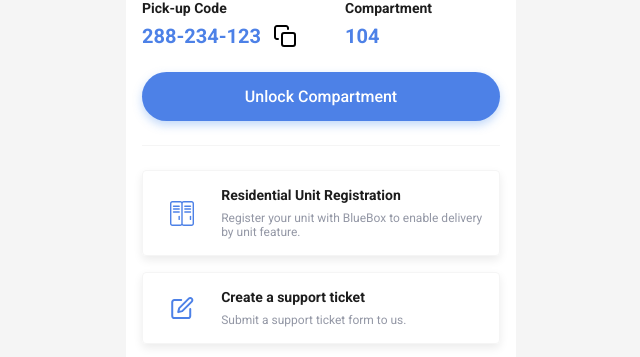
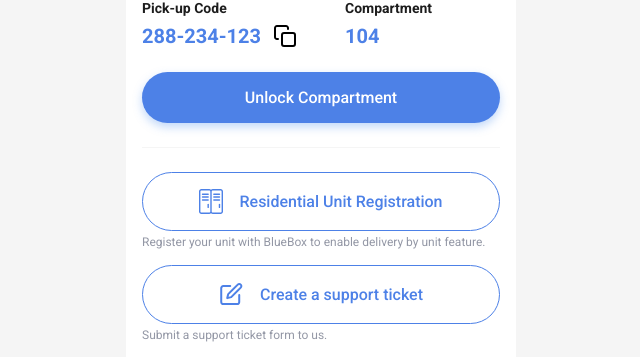
Before and after one commit to laubana/frontend-react-bluebits, a React (Vite) app: page / in a window 1280 px wide. Shown: the part 473-830 px from the top of the page, without its empty margins (319-959 px from the left). Built offline with nearby package versions, Linux system fonts and the light colour scheme; no server answers.

Commit message:
change card to button

```diff
--- a/src/components/Button/Button.style.ts
+++ b/src/components/Button/Button.style.ts
@@ -16,10 +16,14 @@ const paddingSizes: Record<Sizing, string> = {
 
 const colorings: Record<Coloring, string> = {
   blue: `
-        background-color: #4D81E7;
-        box-shadow: 0 4px 10px 0 rgba(76, 144, 239, 0.35);
-        color:#FFFFFF;
+    background-color: #4D81E7;
+    border: 0;
+    box-shadow: 0 4px 10px 0 rgba(76, 144, 239, 0.35);
     `,
+  transparent: `
+    background-color: #FFFFFF;
+    border: 1px solid #4D81E7;
+  `,
 };
 
 export const Button = styled.button<{
@@ -33,10 +37,11 @@ export const Button = styled.button<{
   ${({ sizing: size }) => fontSizes[size]};
   align-items: center;
   border-radius: 69px;
-  border: 0;
   cursor: pointer;
   display: flex;
   justify-content: center;
-  padding: 15px;
+  gap: 16px;
+  padding: 16px;
   white-space: nowrap;
+  overflow: hidden;
 `;
--- a/src/components/Button/Button.view.tsx
+++ b/src/components/Button/Button.view.tsx
@@ -4,10 +4,11 @@ import { Button } from "./Button.style";
 import Text from "../Text";
 
 const ButtonComponent = ({
+  block,
+  coloring = "blue",
+  leftComponent,
+  onClick,
   sizing = "medium",
-  coloring = "blue",
-  block,
-  onClick,
   text,
 }: ButtonProps): JSX.Element => {
   return (
@@ -18,7 +19,12 @@ const ButtonComponent = ({
       block={block}
       onClick={onClick}
     >
-      <Text coloring="white" variant="titleMd" style={{ fontWeight: 500 }}>
+      {leftComponent && leftComponent}
+      <Text
+        coloring={coloring === "blue" ? "white" : "blue"}
+        variant="titleMd"
+        style={{ fontWeight: 500 }}
+      >
         {text}
       </Text>
     </Button>
--- a/src/pages/Common/Home/Home.style.ts
+++ b/src/pages/Common/Home/Home.style.ts
@@ -72,3 +72,9 @@ export const CardWrapper = styled.div`
   flex-direction: column;
   gap: 16px;
 `;
+
+export const ButtonWrapper = styled.div`
+  display: flex;
+  flex-direction: column;
+  gap: 4px;
+`;
--- a/src/pages/Common/Home/Home.view.tsx
+++ b/src/pages/Common/Home/Home.view.tsx
@@ -13,11 +13,12 @@ import {
   DetailFooter,
   DetailFooterContent,
   CardWrapper,
+  ButtonWrapper,
 } from "./Home.style";
 import { ChevronLeft, Copy, Create, Unit } from "../../../components/SVG";
 import Ad from "../../../components/Ad";
 import Button from "../../../components/Button";
-import Card from "../../../components/Card";
+// import Card from "../../../components/Card";
 import Divider from "../../../components/Divider";
 import Label from "../../../components/Label";
 import StatusBar from "../../../components/StatusBar";
@@ -85,7 +86,28 @@ const HomeView = (props: HomeProps) => {
         <Button block text="Unlock Compartment" />
         <Divider />
         <CardWrapper>
-          <Card
+          <ButtonWrapper>
+            <Button
+              leftComponent={<Unit />}
+              coloring="transparent"
+              text="Residential Unit Registration"
+            />
+            <Text coloring="grey" variant="body">
+              Register your unit with BlueBox to enable delivery by unit
+              feature.
+            </Text>
+          </ButtonWrapper>
+          <ButtonWrapper>
+            <Button
+              leftComponent={<Create />}
+              coloring="transparent"
+              text="Create a support ticket"
+            />
+            <Text coloring="grey" variant="body">
+              Submit a support ticket form to us.
+            </Text>
+          </ButtonWrapper>
+          {/* <Card
             content="Register your unit with BlueBox to enable delivery by unit feature."
             icon={<Unit />}
             title="Residential Unit Registration"
@@ -94,7 +116,7 @@ const HomeView = (props: HomeProps) => {
             content="Submit a support ticket form to us."
             icon={<Create />}
             title="Create a support ticket"
-          />
+          /> */}
         </CardWrapper>
       </Wrapper>
     </Container>
```
Also changed, not shown: src/components/Button/Button.props.ts (+6 -3 lines).
